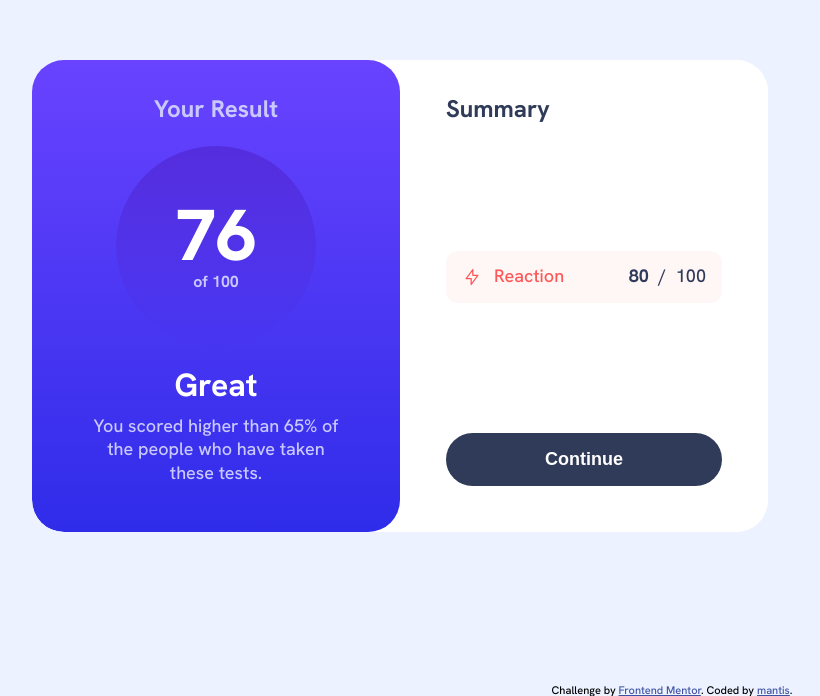
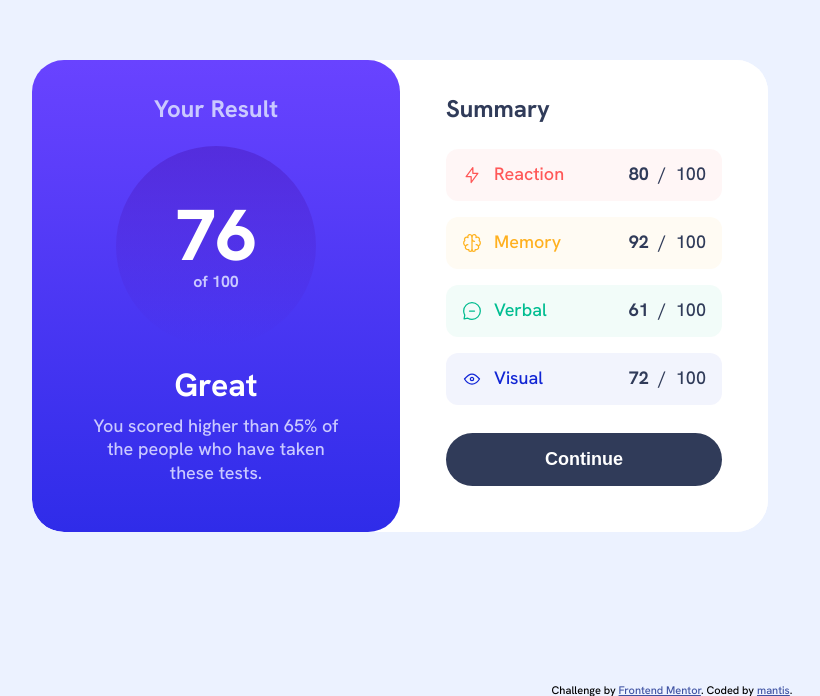
Before and after one commit to morauszkia/fm-results-summary-svelte, a Svelte app: page / in a window 1280 px wide. Shown: the part 104-800 px from the top of the page, without its empty margins (240-1060 px from the left). Built offline with nearby package versions, Linux system fonts and the light colour scheme.

Commit message:
Load data from json and pass down as props

```diff
--- a/src/components/DetailsSection.svelte
+++ b/src/components/DetailsSection.svelte
@@ -1,10 +1,12 @@
 <script>
   import ResultsList from "./ResultsList.svelte";
+
+  let { results } = $props();
 </script>
 
 <section>
   <h2>Summary</h2>
-  <ResultsList />
+  <ResultsList {results} />
   <button>Continue</button>
 </section>
 
--- a/src/components/ResultSection.svelte
+++ b/src/components/ResultSection.svelte
@@ -1,7 +1,11 @@
+<script>
+  let { average } = $props();
+</script>
+
 <section>
   <h1>Your Result</h1>
   <p class="average--text">
-    <span class="average--value">76</span> <span>of 100</span>
+    <span class="average--value">{average}</span> <span>of 100</span>
   </p>
   <div>
     <p class="evaluation">Great</p>
--- a/src/components/ResultsList.svelte
+++ b/src/components/ResultsList.svelte
@@ -1,14 +1,18 @@
 <script>
   import ResultsListItem from "./ResultsListItem.svelte";
+
+  let { results } = $props();
 </script>
 
 <ul>
-  <ResultsListItem
-    className="reaction"
-    category="Reaction"
-    iconPath="icon-reaction.svg"
-    score="80"
-  />
+  {#each results as result}
+    <ResultsListItem
+      className={result.category.toLowerCase()}
+      category={result.category}
+      iconPath={result.icon}
+      score={result.score}
+    />
+  {/each}
 </ul>
 
 <style>
--- a/src/components/SummaryContainer.svelte
+++ b/src/components/SummaryContainer.svelte
@@ -1,11 +1,17 @@
 <script>
   import DetailsSection from "./DetailsSection.svelte";
   import ResultSection from "./ResultSection.svelte";
+
+  import jsonData from "../data/data.json";
+
+  const average = Math.round(
+    jsonData.reduce((sum, next) => sum + next.score, 0) / jsonData.length
+  );
 </script>
 
 <main>
-  <ResultSection />
-  <DetailsSection />
+  <ResultSection {average} />
+  <DetailsSection results={jsonData} />
 </main>
 
 <style>
```
